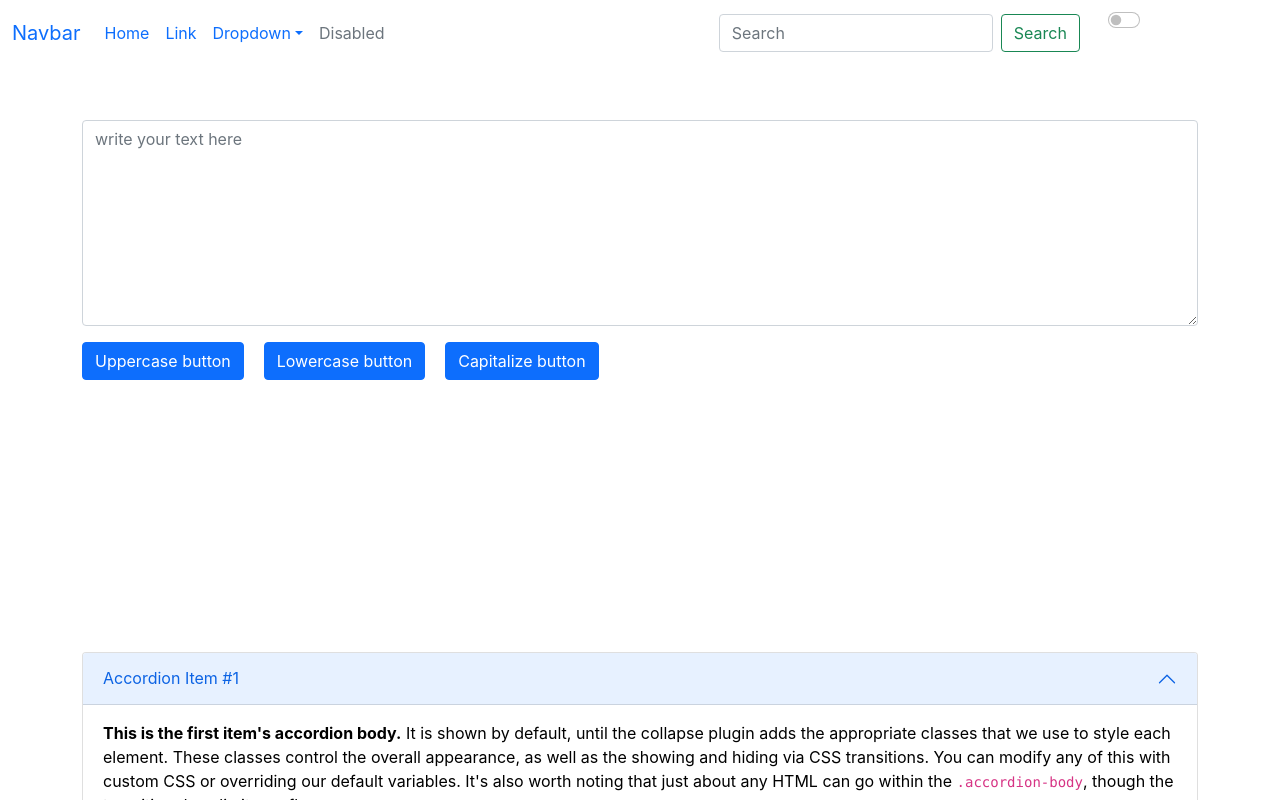
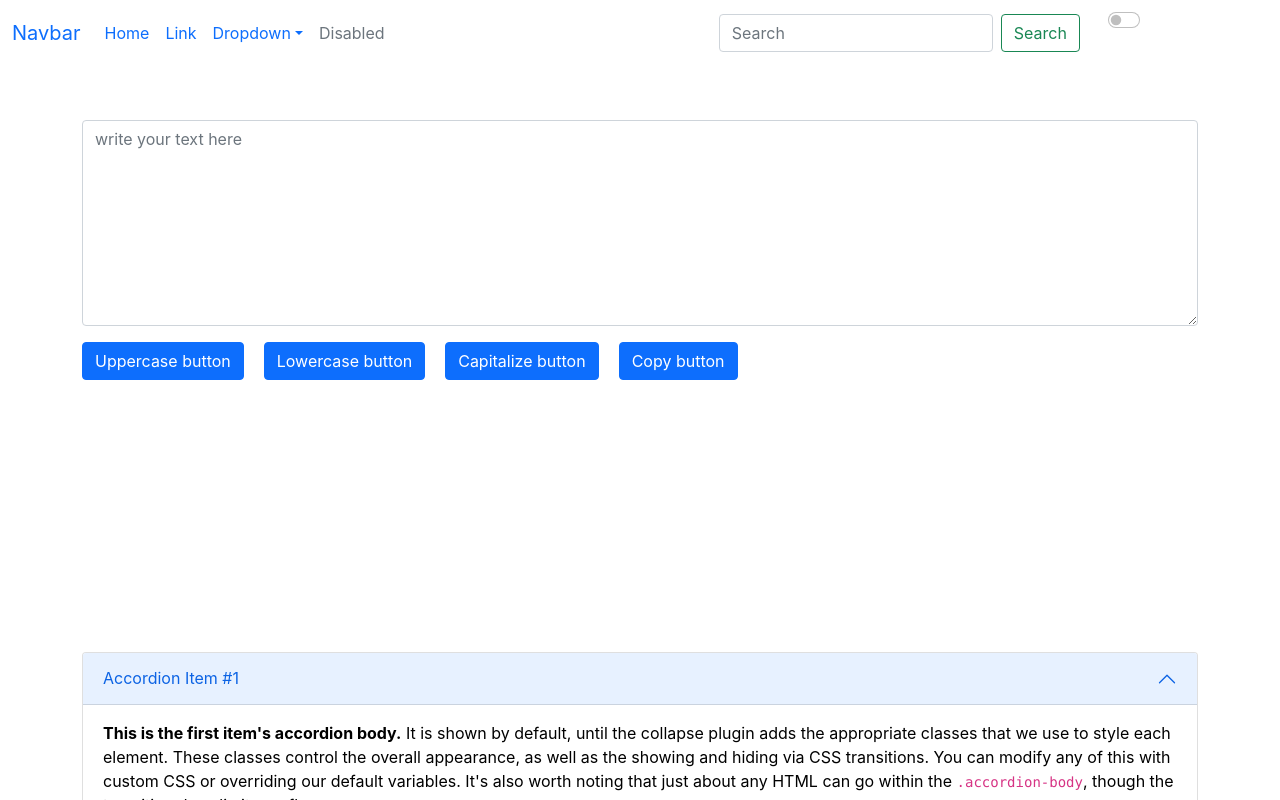
Before and after one commit to md-neloy/Code-with-Harry, a React (Create React App) app: page / in a window 1280 px wide. Shown: the top 800 px of the page. Built offline with nearby package versions, Linux system fonts and the light colour scheme.

Commit message:
now i add alert from bootsrtap in my react project

```diff
--- a/src/App.js
+++ b/src/App.js
@@ -1,32 +1,46 @@
-import { useState, useEffect } from 'react';
+import { useState } from 'react';
 import './App.css';
 import About from './components/About';
 import From from './components/From';
 import Navbar from './components/Navbar';
+import Alert from './components/Alert';
 
 function App() {
   const [bg, setBg] = useState("white");
   const [back, setBack] = useState("white");
+  const [alert, setAlert] = useState(null);
+  const showAlert = (massage, type) => {
+    setAlert({
+      msg: massage,
+      type:type
+    })
+    setTimeout(() => {
+      setAlert(null)
+    }, 2000);
+  }
   const toggle = () => {
     if (bg === "white") {
       setBg("#212529");
       setBack("#032743");
       document.body.style.background = "#032743";
+      showAlert(" dark mode has been enabled", "success");
     }
     else {
       setBg("white")
       setBack("white")
       document.body.style.backgroundColor = "white";
+      showAlert("light mode has been enabled", "success");
     }
   }
-   useEffect(() => {
-     // Update section background color when mystyle changes
-     document.body.style.backgroundColor = bg.background;
-   }, [bg]);
+  //  useEffect(() => {
+  //    // Update section background color when mystyle changes
+  //    document.body.style.backgroundColor = bg.background;
+  //  }, [bg]);
     return (
       <>
         <Navbar mode={bg} togglemode ={toggle} />
-        <From heading="analyzed the text" mode={bg} />
+        <Alert alert={ alert} />
+        <From showAlert = {showAlert} heading="analyzed the text" mode={bg} />
         <About modes={back} />
       </>
     );
--- a/src/components/About.js
+++ b/src/components/About.js
@@ -1,4 +1,4 @@
-import React, { useState, useEffect} from "react";
+import React, { useState, useEffect } from "react";
 
 export default function About(props) {
   // const normalStyle = {
@@ -12,12 +12,12 @@ export default function About(props) {
   });
   const [buttontext, setButtonText] = useState("Enable dark mode");
   const changer = () => {
-    if ((props.mode === "white" && mystyle.background === "white") || mystyle.background ==="white") {
+    if (props.mode === "white" || mystyle.background === "white") {
       setMyStyle({
         color: "black",
         background: "#032743",
       });
-      console.log("1");
+
       setButtonText("Enable normal mode");
     } else {
       setMyStyle({
@@ -25,7 +25,7 @@ export default function About(props) {
         background: "white",
       });
       setButtonText("Enable dark mode");
-      console.log("2");
+
     }
   };
   useEffect(() => {
--- /dev/null
+++ b/src/components/Alert.js
@@ -0,0 +1,19 @@
+import React from 'react'
+
+export default function Alert(props) {
+    const capitalize = (word) => {
+        const lower = word.toLowerCase();
+        return lower.charAt(0).toUpperCase() + lower.slice(1);
+    }
+  return (
+        props.alert && <div class={`alert alert-${props.alert.type} alert-dismissible fade show`} role="alert">
+        <strong>{capitalize(props.alert.type)}</strong>:{props.alert.msg}
+      {/* <button
+        type="button"
+        class="btn-close"
+        data-bs-dismiss="alert"
+        aria-label="Close"
+      ></button> */}
+    </div>
+  );
+}
--- a/src/components/From.js
+++ b/src/components/From.js
@@ -17,10 +17,13 @@ export default function From(props) {
     console.log(text);
     let newtext = text.toUpperCase();
     setText(newtext);
+
+    props.showAlert("converted to uppercase", "success");
   };
   const handleLowclick = () => {
     let newtext = text.toLowerCase();
     setText(newtext);
+    props.showAlert("converted to LOWER", "success");
   };
   const handleCapiclick = () => {
     console.log(text);
@@ -28,6 +31,11 @@ export default function From(props) {
     setText(uptext);
   };
 
+  const handleCopyclick = () => {
+    var copy = document.getElementById("mybox");
+    copy.select();
+    navigator.clipboard.writeText(copy.value);
+  }
   const onchange = (event) => {
     console.log("upper click button");
     setText(event.target.value);
@@ -45,7 +53,7 @@ export default function From(props) {
             <textarea
               className="form-control"
               style={{ background: props.mode === "white" ? "white" : "#ddd" }}
-              id="exampleFormControlTextarea1"
+              id="mybox"
               value={text}
               onChange={onchange}
               placeholder="write your text here"
@@ -61,6 +69,9 @@ export default function From(props) {
             </button>
             <button className="btn btn-primary" onClick={handleCapiclick}>
               Capitalize button
+            </button>
+            <button className="btn btn-primary" onClick={handleCopyclick}>
+              Copy button
             </button>
           </div>
           <h3
```
